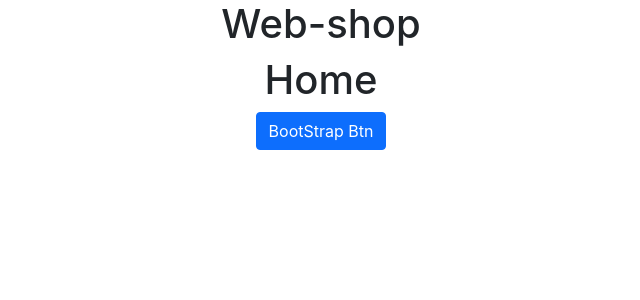
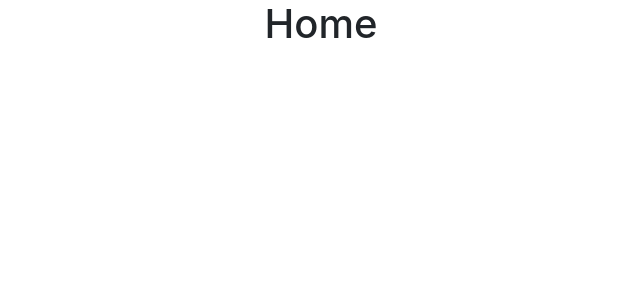
Before and after one commit to atulpatill/e-commerce-web-shop, a React (Create React App) app: page / in a window 1280 px wide. Shown: the top 300 px of the page, without its empty margins (319-959 px from the left). Built offline with nearby package versions, Linux system fonts and the light colour scheme.

Commit message:
feat : router added

```diff
--- a/src/App.js
+++ b/src/App.js
@@ -6,13 +6,27 @@
   Routes,
   Route
 } from "react-router-dom";
+import LoginPage from './pages/LoginPage';
+import RegisterPage from './pages/RegisterPage';
+import ProductInfo from './pages/ProductInfo';
+import CartPage from './pages/CartPage';
 
 function App() {
   return (
     <div className="App">
-     <h1>Web-shop</h1>
-     <Homepage />
-     <button className='btn btn-primary'>BootStrap Btn</button>
+
+     <BrowserRouter>
+    <Routes>
+      <Route path="/" exact element={<Homepage />}/>
+
+        <Route path="/login" exact element={<LoginPage/>} />
+          <Route path="/register" exact element={<RegisterPage/>} />
+          <Route path="/productinfo"  exact element={<ProductInfo/>} />
+          <Route path="/cart" exact element={<CartPage/>} />
+
+
+    </Routes>
+  </BrowserRouter>
     </div>
   );
 }
```
